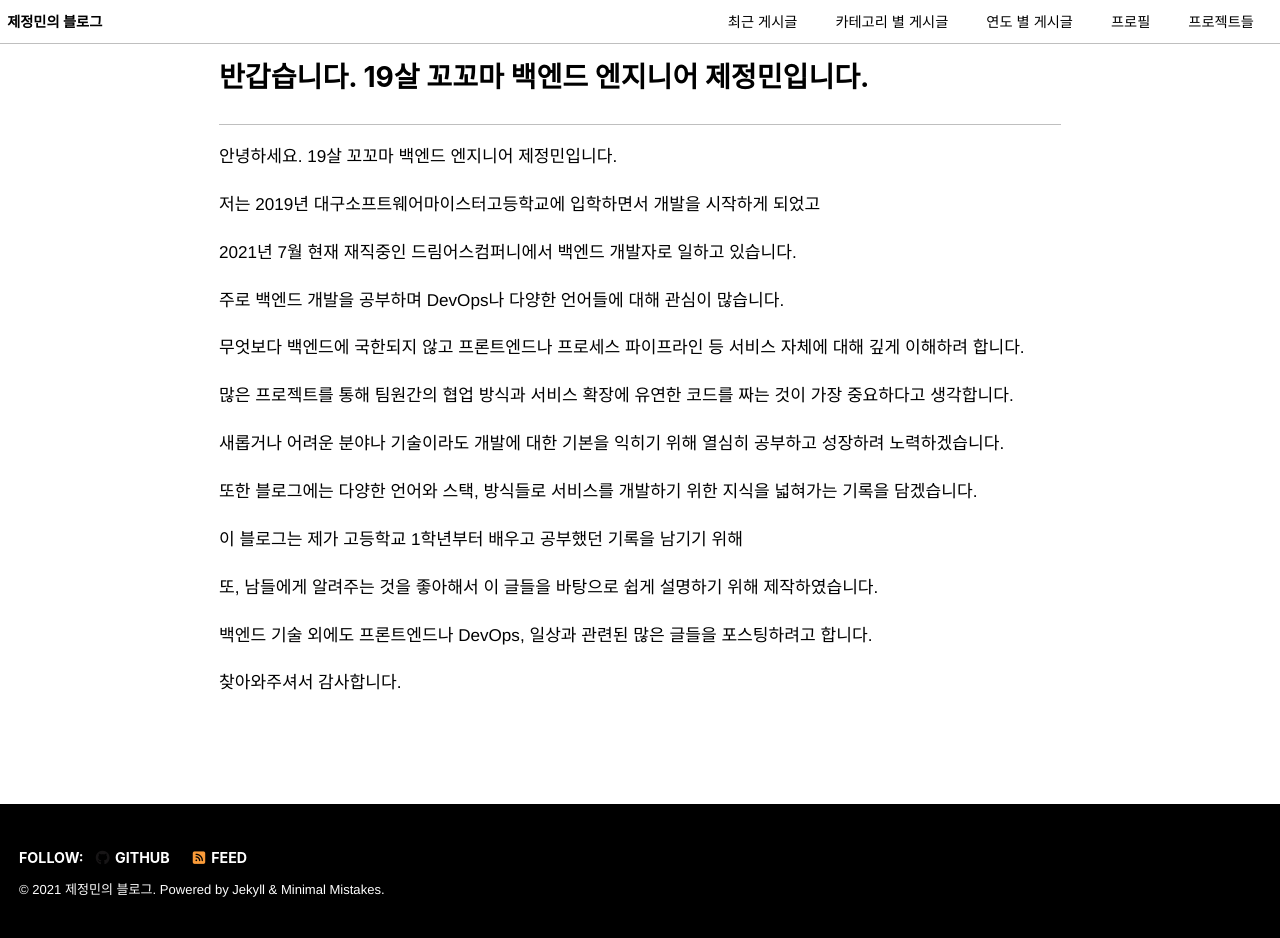
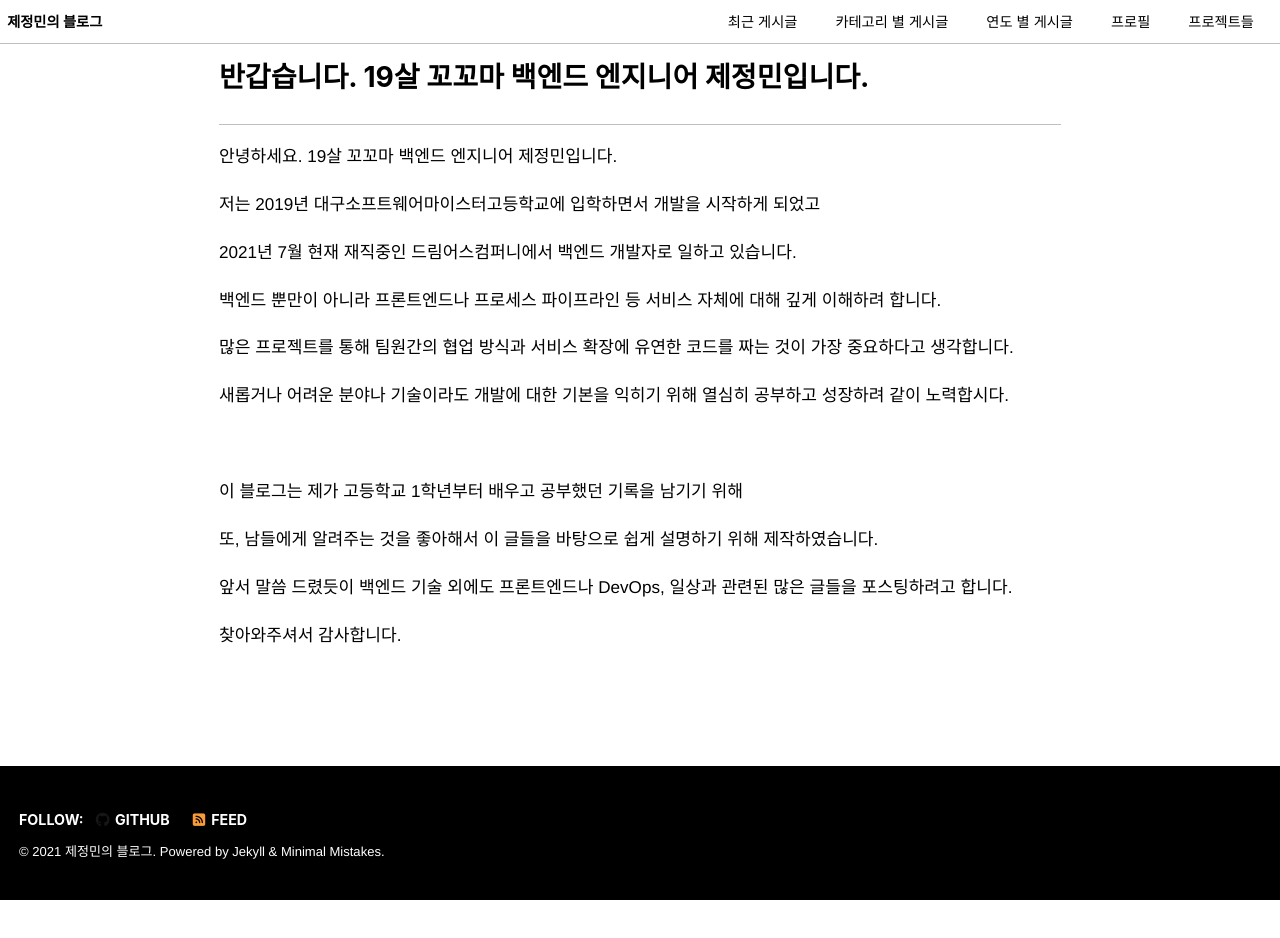
Before and after one commit to jjmin321/jjmin321.github.io, a Jekyll site: the page built from _pages/about.md, in a window 1280 px wide. Built offline with Jekyll 4.4.1, drawn with Linux system fonts in a browser that asks for light colours; cached includes are drawn as plain includes; nearby versions of some CDN libraries; after the commit the page ends 900 px from its top, so only the background shows below that.

Commit message:
프로필 글 수정

```diff
--- a/_pages/about.md
+++ b/_pages/about.md
@@ -12,20 +12,18 @@ layout: single
 
 2021년 7월 현재 재직중인 드림어스컴퍼니에서 백엔드 개발자로 일하고 있습니다.
 
-주로 백엔드 개발을 공부하며 DevOps나 다양한 언어들에 대해 관심이 많습니다.
-
-무엇보다 백엔드에 국한되지 않고 프론트엔드나 프로세스 파이프라인 등 서비스 자체에 대해 깊게 이해하려 합니다.
+백엔드 뿐만이 아니라 프론트엔드나 프로세스 파이프라인 등 서비스 자체에 대해 깊게 이해하려 합니다.
 
 많은 프로젝트를 통해 팀원간의 협업 방식과 서비스 확장에 유연한 코드를 짜는 것이 가장 중요하다고 생각합니다.
 
-새롭거나 어려운 분야나 기술이라도 개발에 대한 기본을 익히기 위해 열심히 공부하고 성장하려 노력하겠습니다.
+새롭거나 어려운 분야나 기술이라도 개발에 대한 기본을 익히기 위해 열심히 공부하고 성장하려 같이 노력합시다.
 
-또한 블로그에는 다양한 언어와 스택, 방식들로 서비스를 개발하기 위한 지식을 넓혀가는 기록을 담겠습니다.
+<br>
 
 이 블로그는 제가 고등학교 1학년부터 배우고 공부했던 기록을 남기기 위해
 
 또, 남들에게 알려주는 것을 좋아해서 이 글들을 바탕으로 쉽게 설명하기 위해 제작하였습니다.
 
-백엔드 기술 외에도 프론트엔드나 DevOps, 일상과 관련된 많은 글들을 포스팅하려고 합니다.
+앞서 말씀 드렸듯이 백엔드 기술 외에도 프론트엔드나 DevOps, 일상과 관련된 많은 글들을 포스팅하려고 합니다.
 
 찾아와주셔서 감사합니다.
```
